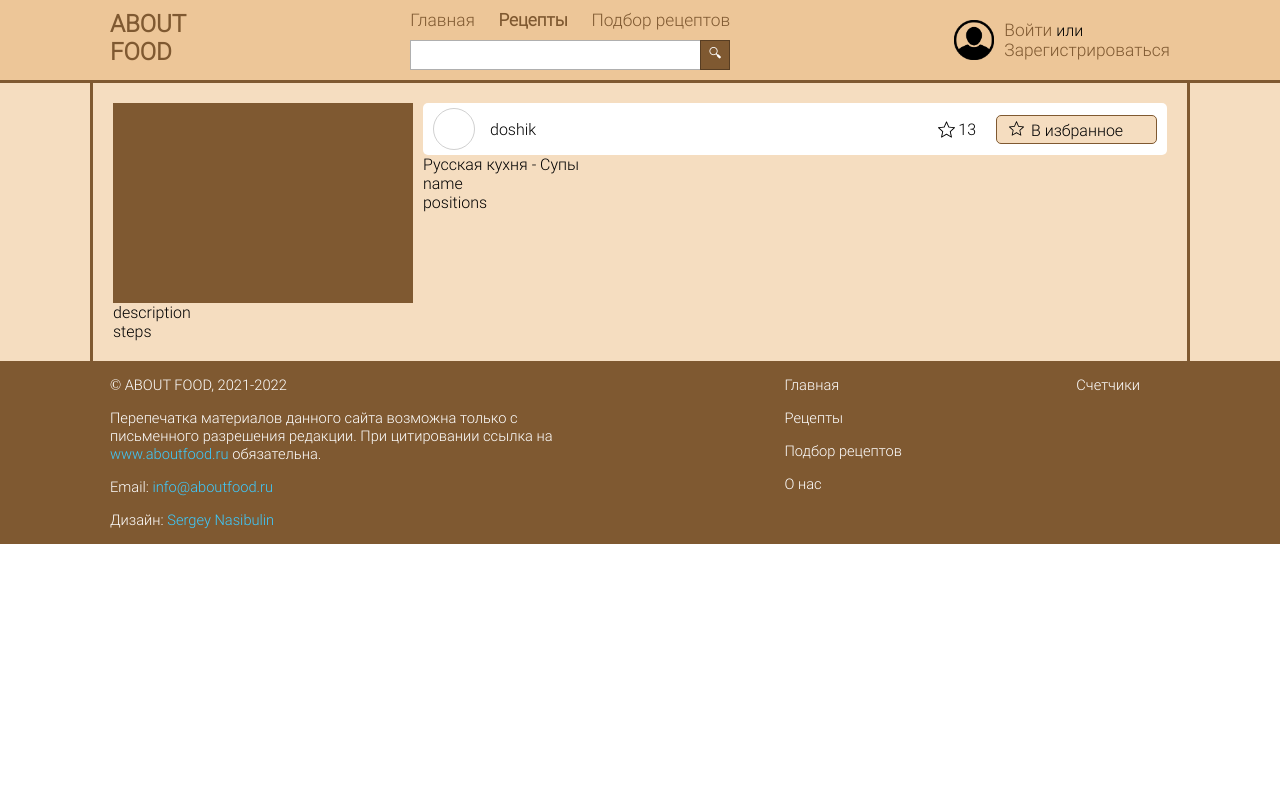
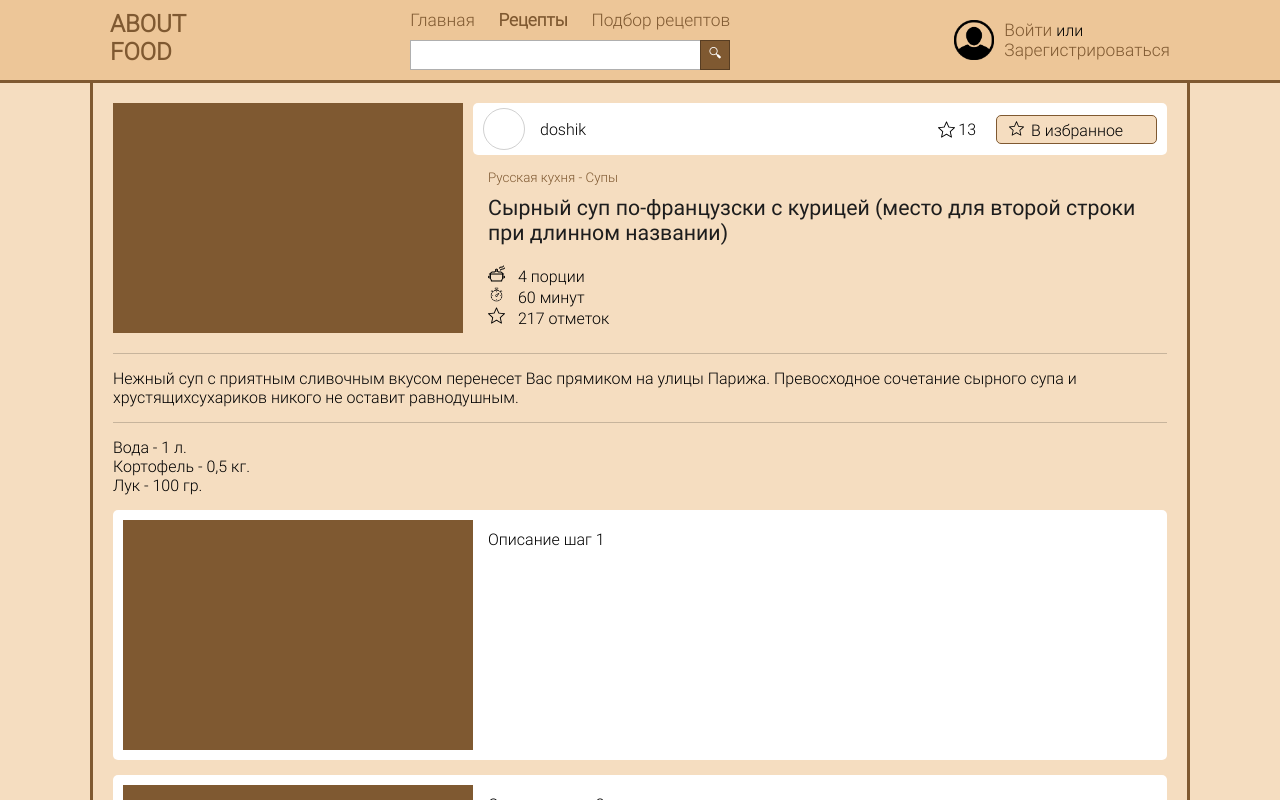
Before and after one commit to rowdyhub/aboutfood_react, a React (Create React App) app: page /recipes/1 in a window 1280 px wide. Shown: the top 800 px of the page. Built offline with nearby package versions, Linux system fonts and the light colour scheme.

Commit message:
Created new component

```diff
--- a/src/App.module.css
+++ b/src/App.module.css
@@ -26,6 +26,7 @@
     --white: #ffffff;
 
     --link: #3dcbff;
+    --dark: #1d1d1d;
 }
 
 /* ANY */
--- a/src/UI/FavoritesButton.module.css
+++ b/src/UI/FavoritesButton.module.css
@@ -24,7 +24,6 @@
 }
 
 
-
 .action:before {
     width: 15px;
     height: 15px;
--- a/src/components/content/recipes/Recipe.jsx
+++ b/src/components/content/recipes/Recipe.jsx
@@ -9,29 +9,67 @@ let Recipe = () => {
     /* Тут будет запрос рецепта по id */
 
     return (
-        <div class={ styles.content }>
-            <div class={ styles.recipe_header }>
-                <div class={ styles.recipe_header_photo }></div>
-                <div class={ styles.recipe_header_data }>
-                    <div class={ styles.recipe_white_block }>
-                        <div class={ styles.recipe_author_block }>
+        <div className={ styles.content }>
+            <div className={ styles.recipe_header }>
+                <div className={ styles.recipe_header_photo }></div>
+                <div className={ styles.recipe_header_data }>
+                    <div className={ styles.recipe_white_block }>
+                        <div className={ styles.recipe_author_block }>
                             <div className={ styles.recipe_author_avatar }></div>
                             <div className={ styles.recipe_author_name }>doshik</div>
                         </div>
-                        <div class={ styles.recipe_control }>
+                        <div className={ styles.recipe_control }>
                             <div className={ styles.recipe_likes }>13</div>
                             <div className={ styles.recipe_button }>
                                 <FavoriteButton action='false'/>
                             </div>
                         </div>
                     </div>
-                    <div class={ styles.recipe_header_types }>Русская кухня - Супы</div>
-                    <div class={ styles.recipe_header_name }>name</div>
-                    <div class={ styles.recipe_header_stats }>positions</div>
+                    <div className={ styles.recipe_header_types }>Русская кухня - Супы</div>
+                    <div className={ styles.recipe_header_name }>Сырный суп по-французски с курицей (место для второй строки при длинном названии)</div>
+                    <div className={ styles.recipe_header_stats }>
+                        <div className={ styles.persones }>4 порции</div>
+                        <div className={ styles.time }>60 минут</div>
+                        <div className={ styles.likes }>217 отметок</div>
+                    </div>
                 </div>
             </div>
-            <div>description</div>
-            <div>steps</div>
+
+            <div className={ styles.recipe_description }>
+                Нежный суп с приятным сливочным вкусом перенесет Вас прямиком на улицы Парижа. Превосходное сочетание сырного супа и хрустящихсухариков никого не оставит равнодушным.
+            </div>
+
+            <div className={ styles.recipe_ingridients }>
+                <div className={ styles.recipe_ingridient }>Вода - 1 л.</div>
+                <div className={ styles.recipe_ingridient }>Кортофель - 0,5 кг.</div>
+                <div className={ styles.recipe_ingridient }>Лук - 100 гр.</div>
+            </div>
+
+            <div className={ styles.recipe_steps }>
+
+                <div className={ styles.recipe_step }>
+                    <div className={ styles.recipe_step_photo }></div>
+                    <div className={ styles.recipe_step_text }> Описание шаг 1 </div>
+                </div>
+
+                <div className={ styles.recipe_step }>
+                    <div className={ styles.recipe_step_photo }></div>
+                    <div className={ styles.recipe_step_text }> Описание шаг 2 </div>
+                </div>
+
+                <div className={ styles.recipe_step }>
+                    <div className={ styles.recipe_step_photo }></div>
+                    <div className={ styles.recipe_step_text }> Описание шаг 3 </div>
+                </div>
+
+                <div className={ styles.recipe_step }>
+                    <div className={ styles.recipe_step_photo }></div>
+                    <div className={ styles.recipe_step_text }> Описание шаг 4 </div>
+                </div>
+
+            </div>
+
+
         </div>
     )
 }
--- a/src/components/content/recipes/Recipe.module.css
+++ b/src/components/content/recipes/Recipe.module.css
@@ -11,12 +11,12 @@
 }
 
 .recipe_header_photo {
-    min-width: 300px;
-    width: 300px;
-    max-width: 300px;
-    min-height: 200px;
-    height: 200px;
-    max-height: 200px;
+    min-width: 350px;
+    width: 350px;
+    max-width: 350px;
+    min-height: 230px;
+    height: 230px;
+    max-height: 230px;
     background-color: var(--brown);
 }
 
@@ -73,3 +73,100 @@
 .recipe_author_name {
     padding: 0 15px;
 }
+
+.recipe_header_types {
+    color: var(--brown);
+    padding: 15px 15px 0px 15px;
+    font-size: 10pt;
+}
+
+.recipe_header_name {
+    padding: 10px 15px;
+    font-size: 16pt;
+    font-family: 'AF_Roboto';
+    color: var(--dark);
+}
+
+
+.recipe_header_stats {
+    padding: 10px 15px;
+}
+
+.persones {
+    font-size: 12pt;
+}
+
+.persones:before {
+    width: 17px;
+    height: 17px;
+    background: url('/public/icons/coocking.png');
+    background-size: contain;
+    display: inline-block;
+    content: ' ';
+    margin-right: 13px;
+}
+
+.time {
+    font-size: 12pt;
+}
+
+.time:before {
+    width: 17px;
+    height: 17px;
+    background: url('/public/icons/time.png');
+    background-size: contain;
+    display: inline-block;
+    content: ' ';
+    margin-right: 13px;
+}
+
+.likes {
+    font-size: 12pt;
+}
+
+.likes:before {
+    width: 17px;
+    height: 17px;
+    background: url('/public/icons/star.svg');
+    background-size: contain;
+    display: inline-block;
+    content: ' ';
+    margin-right: 13px;
+}
+
+.recipe_description {
+    border-top: 1px solid #00000030;
+    border-bottom: 1px solid #00000030;
+    padding: 15px 0;
+    margin-top: 15px;
+}
+
+.recipe_ingridients {
+    margin-top: 15px;
+}
+
+.recipe_steps {
+    margin-top: 15px;
+}
+
+.recipe_step {
+    background-color: var(--white);
+    border-radius: 5px;
+    padding: 10px;
+    margin: 0 0 15px 0;
+    display: flex;
+}
+
+.recipe_step_photo {
+    min-width: 350px;
+    width: 350px;
+    max-width: 350px;
+    min-height: 230px;
+    height: 230px;
+    max-height: 230px;
+    background-color: var(--brown);
+}
+
+.recipe_step_text {
+    margin: 10px 0 0 15px;
+}
--- a/src/components/footer/Footer.jsx
+++ b/src/components/footer/Footer.jsx
@@ -10,7 +10,7 @@ let Footer = () => {
                     <div className={ styles.row }>© ABOUT FOOD, 2021-2022</div>
                     <div className={ styles.row }>Перепечатка материалов данного сайта возможна только с письменного разрешения редакции. При цитировании ссылка на <a href="www.aboutfood.ru">www.aboutfood.ru</a> обязательна.</div>
                     <div className={ styles.row }>Email: <a>info@aboutfood.ru</a></div>
-                    <div className={ styles.row }>Дизайн: <a>Sergey Nasibulin</a></div>
+                    <div className={ styles.row }>Дизайн: <a>Dari</a></div>
                 </div>
                 <div className={ styles.column }>
                     <Link className={ styles.link } to='/'>Главная</Link>
```
Also changed, not shown: todo.txt.
